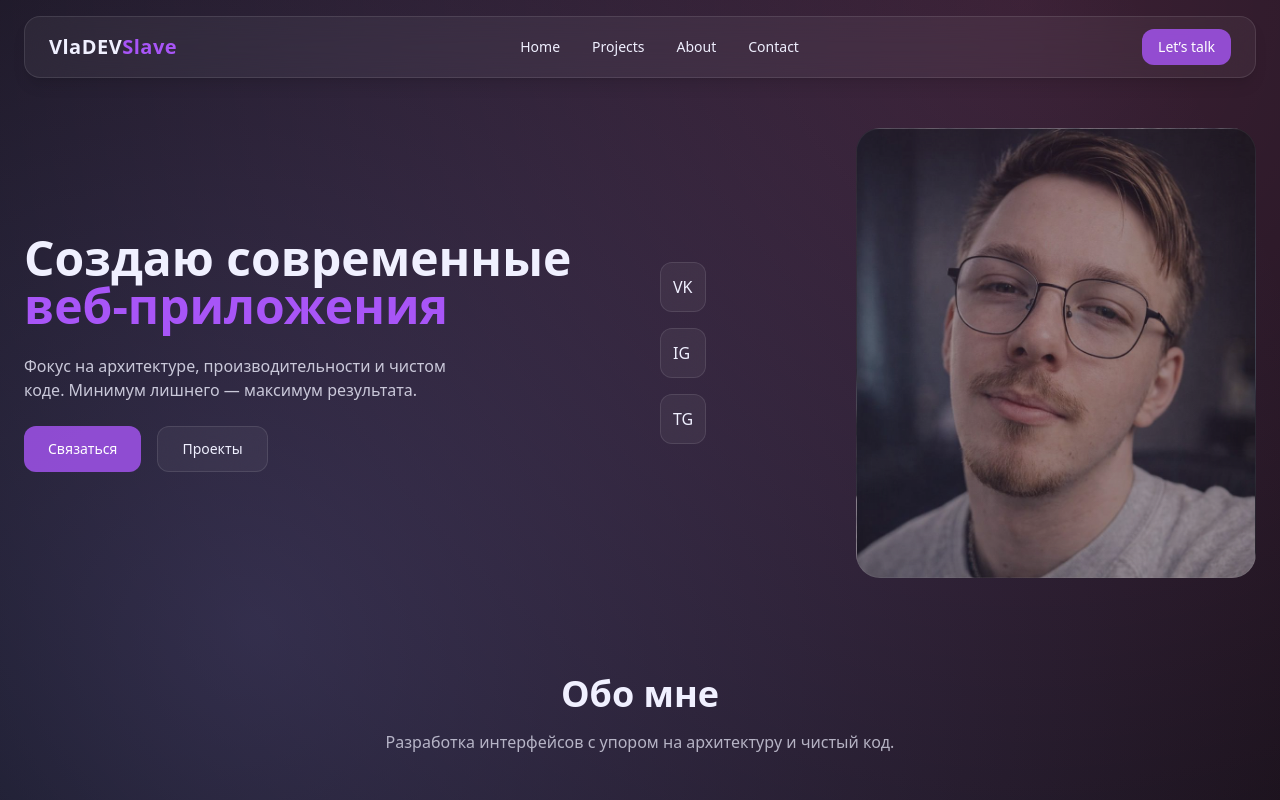
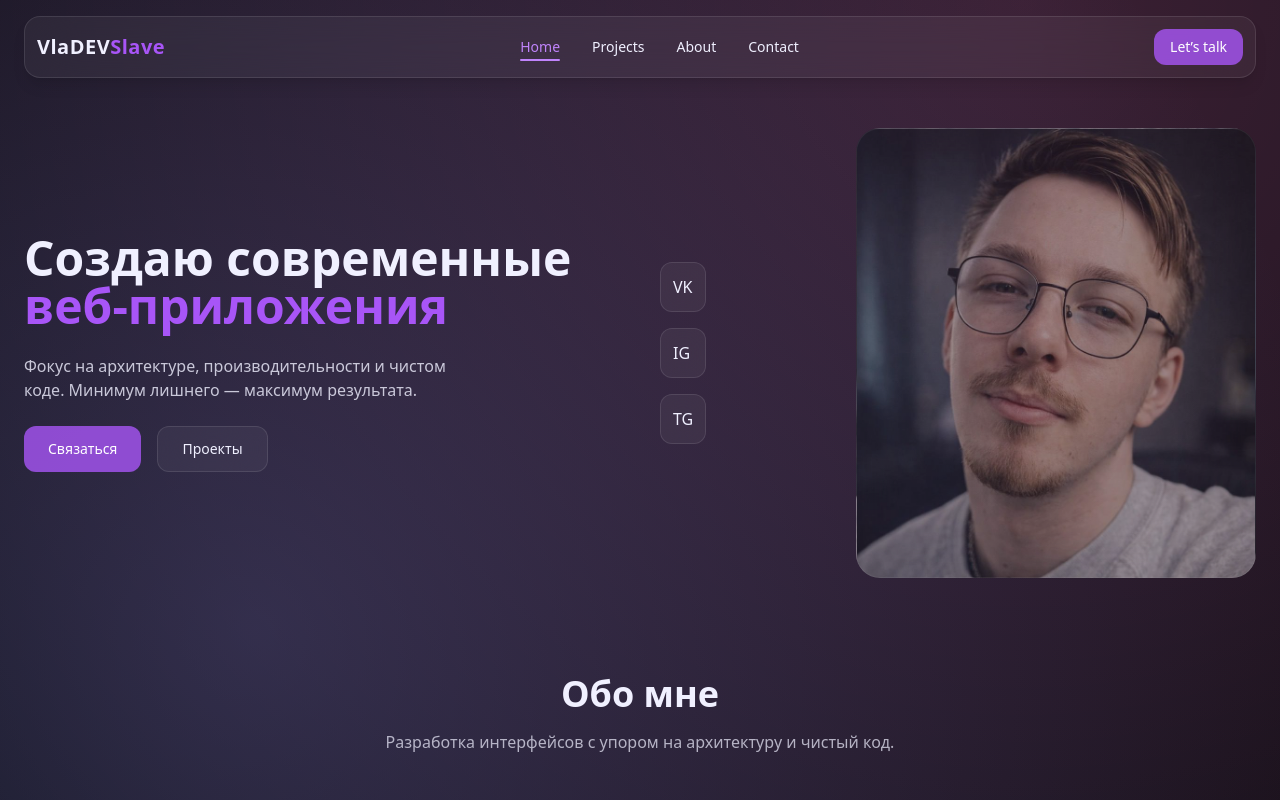
Before and after one commit to SerhioKhavanski/valdevslave-portfolio, a React (Vite) app: page / in a window 1280 px wide. Shown: the top 800 px of the page. Built offline with nearby package versions, Linux system fonts and the light colour scheme.

Commit message:
Added logic to menu

```diff
--- a/src/components/Contacts.jsx
+++ b/src/components/Contacts.jsx
@@ -1,6 +1,6 @@
 function Contacts(){
     return (
-        <section className="px-6 py-24">
+        <section id="Contact" className="px-6 py-24">
       <div className="max-w-7xl mx-auto space-y-16">
 
         {/* TITLE */}
--- a/src/components/Header.jsx
+++ b/src/components/Header.jsx
@@ -1,26 +1,25 @@
+const mainMenu = ["Home", "Projects", "About", "Contact"]
+import { useState } from "react"
+
 function Header(){
+  const[activeSection,setActiveSection]=useState("Home")
+
     return (
-        <header className="fixed top-0 left-0 w-full z-50 px-6 py-4">
+    <header className="fixed top-0 left-0 w-full z-50 px-6 py-4">
       <div className="max-w-7xl mx-auto">
-        <div className="glass flex items-center justify-between px-6 py-3 rounded-2xl shadow-lg">
+        <div className="glass flex items-center justify-between px-3 py-3 rounded-2xl shadow-lg">
 
           <div className="text-xl font-semibold tracking-wide">
             VlaDEV<span className="text-purple-500">Slave</span>
           </div>
 
           <nav className="hidden md:flex items-center gap-8 text-sm">
-            <a href="#" className="hover:text-purple-400 transition">
-              Home
-            </a>
-            <a href="#" className="hover:text-purple-400 transition">
-              Projects
-            </a>
-            <a href="#" className="hover:text-purple-400 transition">
-              About
-            </a>
-            <a href="#" className="hover:text-purple-400 transition">
-              Contact
-            </a>
+
+            {mainMenu.map(menuPoint =>(
+              <a onClick={()=>setActiveSection(menuPoint)} href={"#"+menuPoint} className={menuPoint===activeSection?"text-purple-400 relative after:absolute after:left-0 after:-bottom-1 after:w-full after:h-[2px] after:bg-purple-400 after:rounded-full":"hover:text-purple-400 transition"}>
+                {menuPoint}
+              </a>
+            ))}
           </nav>
 
           <button className="px-4 py-2 rounded-xl bg-purple-500/80 hover:bg-purple-500 transition text-white text-sm">
--- a/src/components/Hero.jsx
+++ b/src/components/Hero.jsx
@@ -1,7 +1,7 @@
 function Hero(){
     return (
 
-        <section className="pt-32 px-6">
+        <section id="Home" className="pt-32 px-6">
       <div className="max-w-7xl mx-auto grid md:grid-cols-2 gap-10 items-center">
 
         {/* LEFT CONTENT */}
--- a/src/components/Projects.jsx
+++ b/src/components/Projects.jsx
@@ -21,7 +21,7 @@ function Projects(){
     })
 
     return (
-        <section className="px-6 py-24">
+        <section id='Projects' className="px-6 py-24">
         <div className="max-w-7xl mx-auto space-y-12">
 
             <h2 className="text-3xl md:text-4xl font-bold text-center">
--- a/src/components/about/About.jsx
+++ b/src/components/about/About.jsx
@@ -55,7 +55,7 @@ function About(){
     )
 
     return (
-      <section className="px-6 py-24">
+      <section id="About" className="px-6 py-24">
       <div className="max-w-7xl mx-auto space-y-16">
 
         <div className="text-center space-y-4">
```
